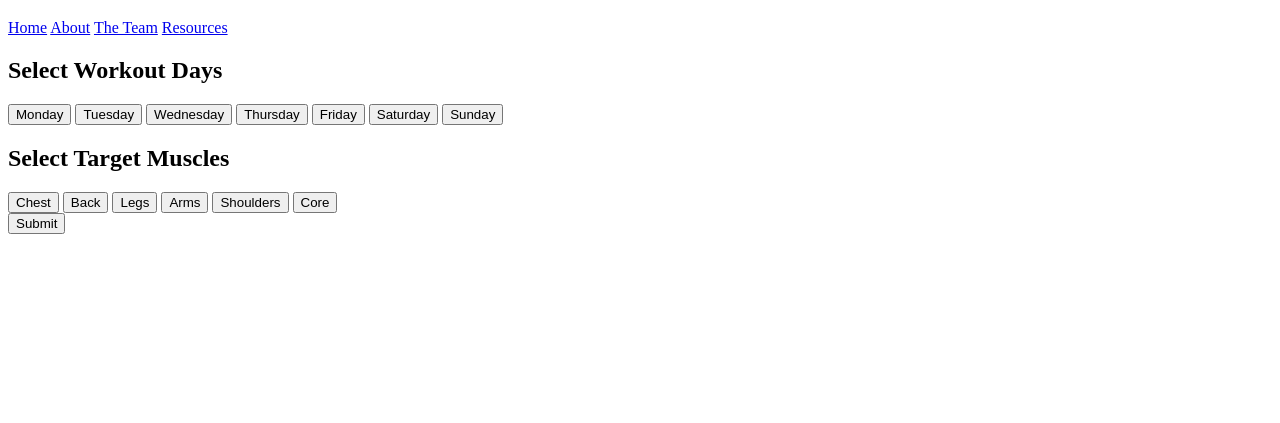
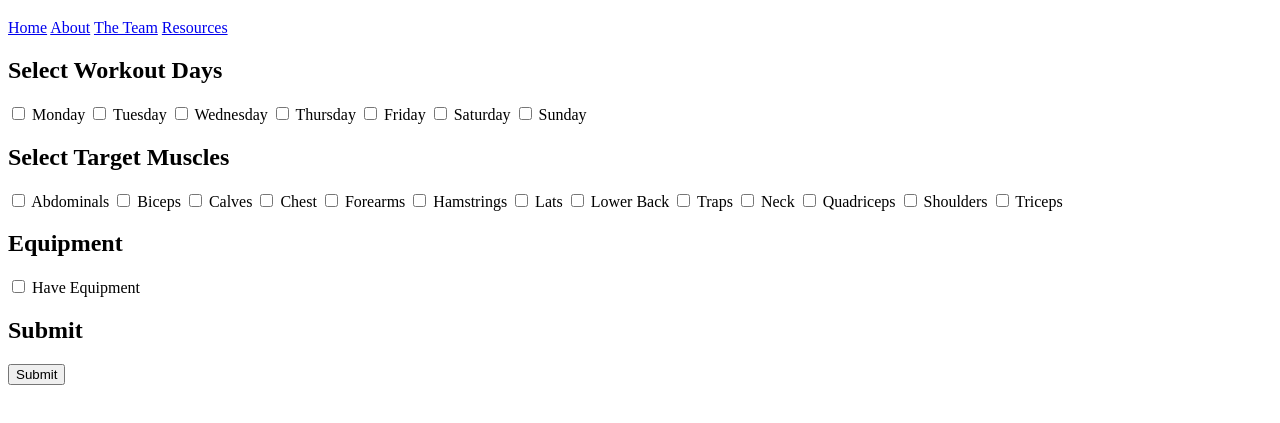
Before and after one commit to josh-juan/HackHive2025-TheBeeTeam, a plain HTML site: page input.html in a window 1280 px wide. Shown: the part 61-484 px from the top of the page. Drawn offline with Linux system fonts and the light colour scheme.

Commit message:
Update input.html

```diff
--- a/input.html
+++ b/input.html
@@ -17,34 +17,68 @@
         <a href="team.html">The Team</a>
         <a href="resources.html">Resources</a>
     </nav>
+
     <h2>Select Workout Days</h2>
     <div class="button-group" id="days">
-        <button onclick="toggleSelection(this, 'days')">Monday</button>
-        <button onclick="toggleSelection(this, 'days')">Tuesday</button>
-        <button onclick="toggleSelection(this, 'days')">Wednesday</button>
-        <button onclick="toggleSelection(this, 'days')">Thursday</button>
-        <button onclick="toggleSelection(this, 'days')">Friday</button>
-        <button onclick="toggleSelection(this, 'days')">Saturday</button>
-        <button onclick="toggleSelection(this, 'days')">Sunday</button>
+        <input type="checkbox" id="my-toggle" value="Monday" onclick="toggleSelection(this, 'days')">
+        <label for="my-toggle">Monday</label>
+        <input type="checkbox" id="my-toggle" value="Tuesday" onclick="toggleSelection(this, 'days')">
+        <label for="my-toggle">Tuesday</label>
+        <input type="checkbox" id="my-toggle" value="Wednesday" onclick="toggleSelection(this, 'days')">
+        <label for="my-toggle">Wednesday</label>
+        <input type="checkbox" id="my-toggle" value="Thursday" onclick="toggleSelection(this, 'days')">
+        <label for="my-toggle">Thursday</label>
+        <input type="checkbox" id="my-toggle" value="Friday" onclick="toggleSelection(this, 'days')">
+        <label for="my-toggle">Friday</label>
+        <input type="checkbox" id="my-toggle" value="Saturday" onclick="toggleSelection(this, 'days')">
+        <label for="my-toggle">Saturday</label>
+        <input type="checkbox" id="my-toggle" value="Sunday" onclick="toggleSelection(this, 'days')">
+        <label for="my-toggle">Sunday</label>
     </div>
 
     <h2>Select Target Muscles</h2>
     <div class="button-group" id="muscles">
-        <button onclick="toggleSelection(this, 'muscles')">Chest</button>
-        <button onclick="toggleSelection(this, 'muscles')">Back</button>
-        <button onclick="toggleSelection(this, 'muscles')">Legs</button>
-        <button onclick="toggleSelection(this, 'muscles')">Arms</button>
-        <button onclick="toggleSelection(this, 'muscles')">Shoulders</button>
-        <button onclick="toggleSelection(this, 'muscles')">Core</button>
+        <input type="checkbox" id="my-toggle" value="Abdominals" onclick="toggleSelection(this, 'muscles')">
+        <label for="my-toggle">Abdominals</label>
+        <input type="checkbox" id="my-toggle" value="Biceps" onclick="toggleSelection(this, 'muscles')">
+        <label for="my-toggle">Biceps</label>
+        <input type="checkbox" id="my-toggle" value="Calves" onclick="toggleSelection(this, 'muscles')">
+        <label for="my-toggle">Calves</label>
+        <input type="checkbox" id="my-toggle" value="Chest" onclick="toggleSelection(this, 'muscles')">
+        <label for="my-toggle">Chest</label>
+        <input type="checkbox" id="my-toggle" value="Forearms" onclick="toggleSelection(this, 'muscles')">
+        <label for="my-toggle">Forearms</label>
+        <input type="checkbox" id="my-toggle" value="Hamstrings" onclick="toggleSelection(this, 'muscles')">
+        <label for="my-toggle">Hamstrings</label>
+        <input type="checkbox" id="my-toggle" value="Lats" onclick="toggleSelection(this, 'muscles')">
+        <label for="my-toggle">Lats</label>
+        <input type="checkbox" id="my-toggle" value="Lower Back" onclick="toggleSelection(this, 'muscles')">
+        <label for="my-toggle">Lower Back</label>
+        <input type="checkbox" id="my-toggle" value="Traps" onclick="toggleSelection(this, 'muscles')">
+        <label for="my-toggle">Traps</label>
+        <input type="checkbox" id="my-toggle" value="Neck" onclick="toggleSelection(this, 'muscles')">
+        <label for="my-toggle">Neck</label>
+        <input type="checkbox" id="my-toggle" value="Quadriceps" onclick="toggleSelection(this, 'muscles')">
+        <label for="my-toggle">Quadriceps</label>
+        <input type="checkbox" id="my-toggle" value="Shoulders" onclick="toggleSelection(this, 'muscles')">
+        <label for="my-toggle">Shoulders</label>
+        <input type="checkbox" id="my-toggle" value="Triceps" onclick="toggleSelection(this, 'muscles')">
+        <label for="my-toggle">Triceps</label>
     </div>
 
+    <h2>Equipment</h2>
+        <input type="checkbox" id="my-toggle" value="true" onclick="toggleSelection(this, 'hasEquipment')">
+        <label for="my-toggle">Have Equipment</label>
+
+
+    <h2>Submit</h2>
     <button onclick="submitData()">Submit</button>
 
     <script>
-        const selections = { days: [], muscles: [] };
+        const selections = { days: [], muscles: [], hasEquipment: [] };
 
         function toggleSelection(button, type) {
-            const value = button.innerText;
+            const value = button.value;
             if (selections[type].includes(value)) {
                 selections[type] = selections[type].filter(item => item !== value);
                 button.classList.remove('selected');
```
